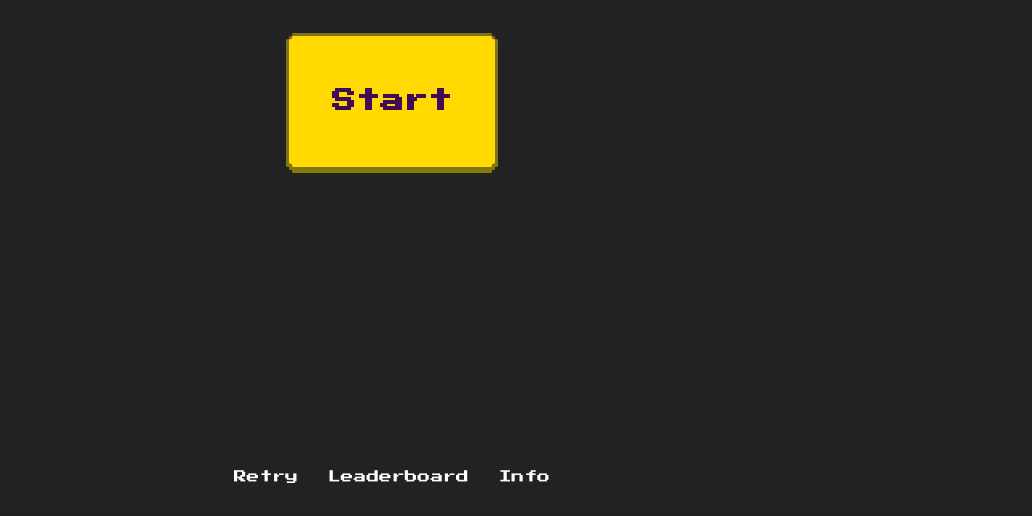
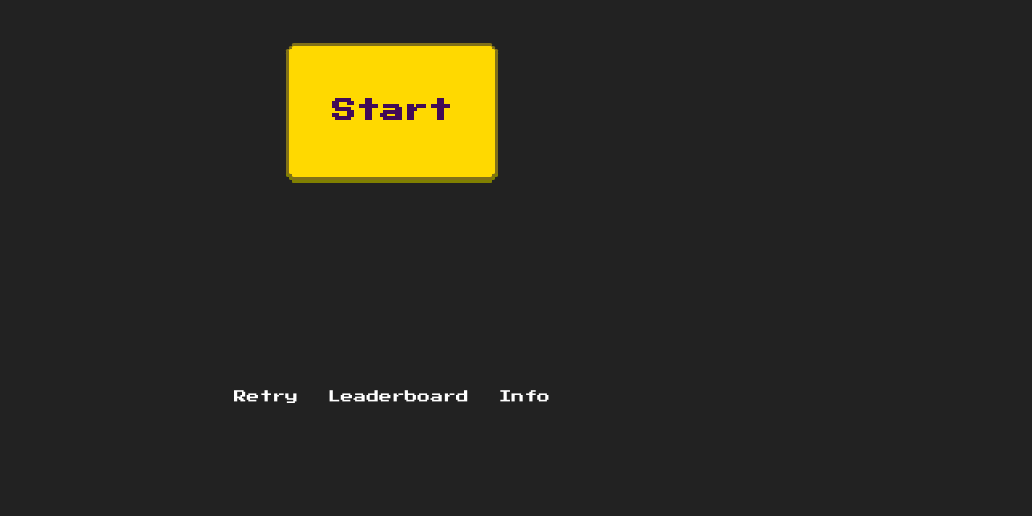
Before and after one commit to Bukhalov1/simple_clicker, a website: page public/index.html in a window 1280 px wide. Shown: the part 284-800 px from the top of the page, without its empty margins (248-1280 px from the left). Drawn offline with Linux system fonts and the light colour scheme.

Commit message:
css adjustment

```diff
--- a/public/css/clicker.css
+++ b/public/css/clicker.css
@@ -4,13 +4,14 @@ html {
 }
 
 body {
+    overflow: hidden;
     margin: 0;
     padding: 0;
     /* margin-left: 10px; */
     display: flex;
     justify-content: center;
     width: 100vw;
-    height: 100vh;
+    height: 90vh;
     background-color: #222;
     color:white
 }
@@ -19,7 +20,7 @@ body {
     overflow: hidden;
     display: flex;
     flex-direction: column;
-    min-height: 100vh;
+    min-height: 90vh;
     min-width: 100vw;
     justify-content: center;
 }
@@ -29,7 +30,7 @@ main {
     flex-direction: column;
     justify-content: center;
     align-items: center;
-    /* padding-top: 150px; */
+    padding-top: 100px;
 }
 
 #display {
```
